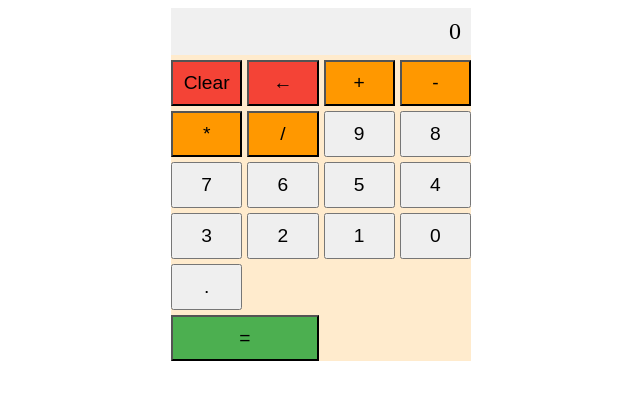
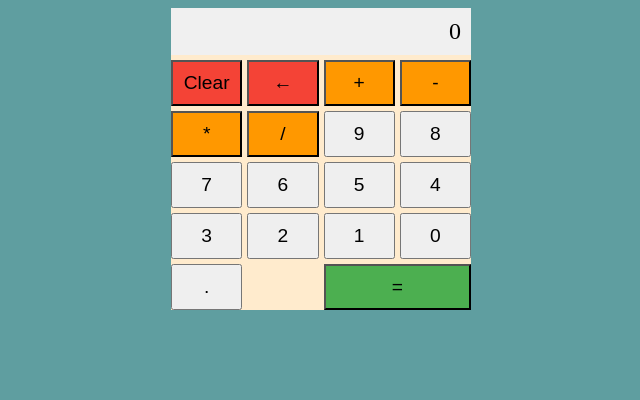
Before and after one commit to mutsinziisaac/calculator, a plain HTML site: page index.html in a window 1280 px wide. Shown: the whole page, without its empty margins (319-959 px from the left). Drawn offline with Linux system fonts and the light colour scheme.

Commit message:
repositioning the = button

```diff
--- a/style.css
+++ b/style.css
@@ -1,4 +1,6 @@
-
+body{
+    background-color:cadetblue ;
+}
 .calculator {
     display: grid;
     grid-template-columns: repeat(4, 1fr);
@@ -6,6 +8,9 @@
     max-width: 300px;
     margin: 0 auto;
     background-color: blanchedalmond;
+  }
+  .right-side {
+    grid-column: 3 / span 2;
   }
 
   .display {
@@ -29,7 +34,7 @@
 
   .equal {
     background-color: #4caf50;
-    grid-column: 1 / span 2;
+    grid-column: 3 / span 2;
   }
 
   .clear, .backspace {
```
